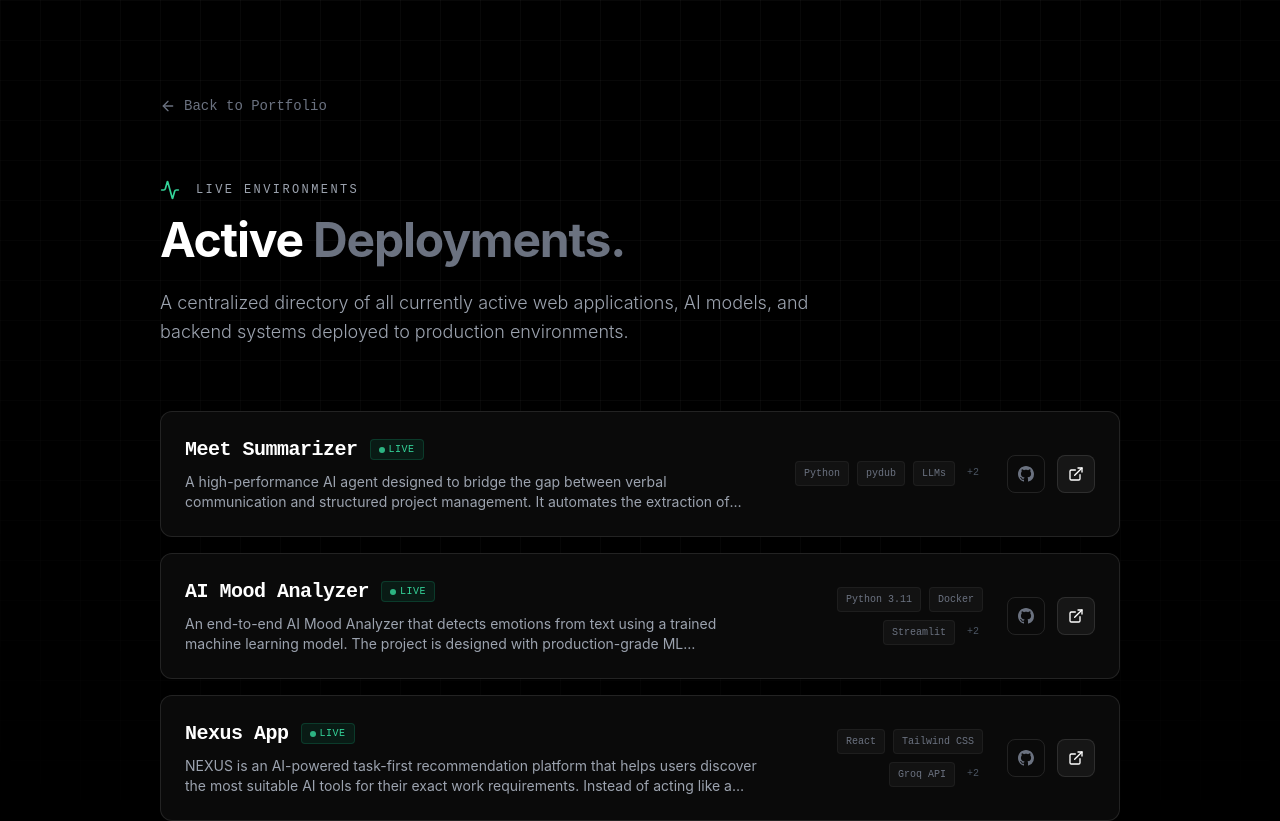
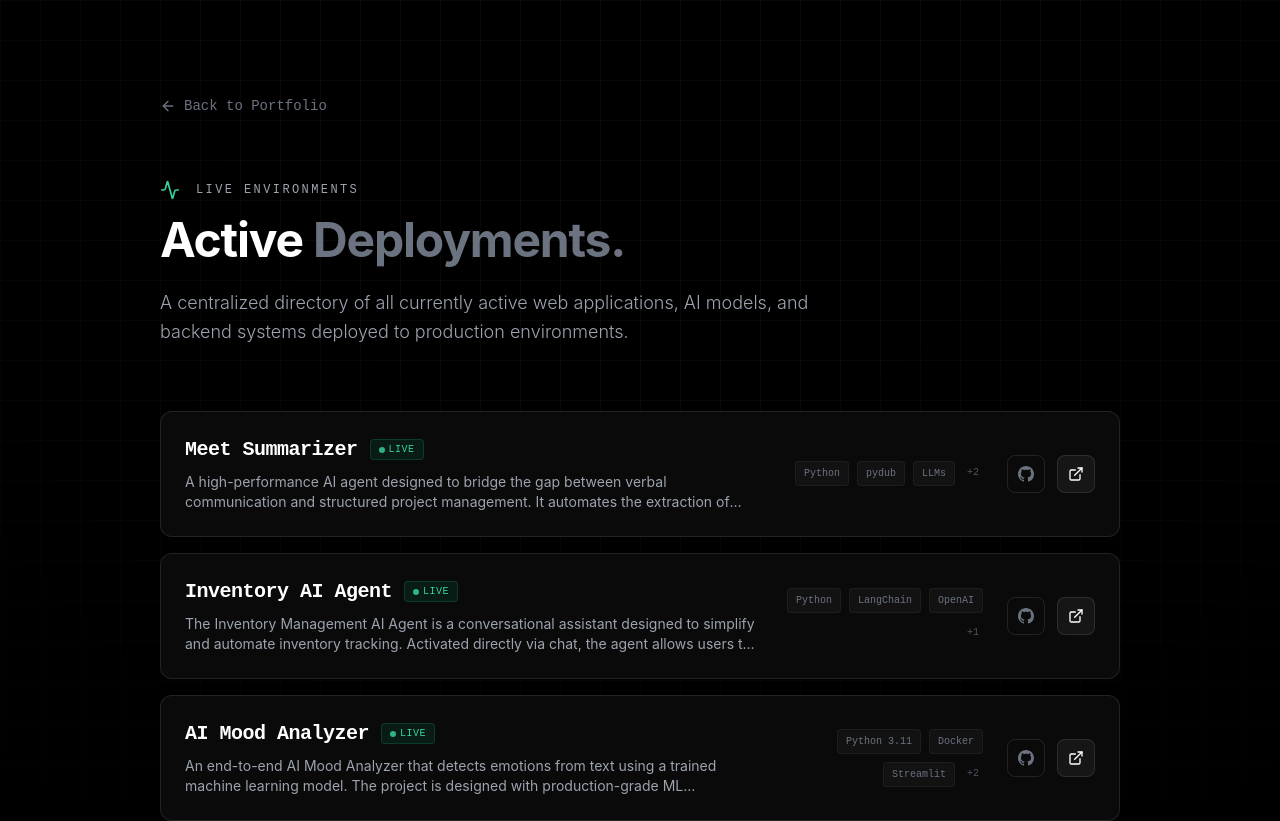
Before and after one commit to SHREYASHSINGHAI/Portfolio, a React (Vite) app: page /deployments in a window 1280 px wide. Shown: the top 821 px of the page. Built offline with nearby package versions, Linux system fonts and the light colour scheme.

Commit message:
project update

```diff
--- a/src/components/About.jsx
+++ b/src/components/About.jsx
@@ -147,7 +147,7 @@ const About = () => {
                         </p>
 
                         <div className="grid grid-cols-2 sm:grid-cols-2 gap-4 mb-6">
-                            <StatCard label="Projects Deployed" value={3} suffix="+" to="/deployments" />
+                            <StatCard label="Projects Deployed" value={5} suffix="+" to="/deployments" />
                             <StatCard label="GitHub Repos" value={19} href="https://github.com/SHREYASHSINGHAI" />
                             <StatCard label="ML Models Built" value={5} suffix="+" />
                             <StatCard label="Certifications" value={3} />
--- a/src/data/projects.js
+++ b/src/data/projects.js
@@ -54,12 +54,12 @@ export const projects = [
     type: "engineered",
     tags: ["LLMs", "Automation", "Chatbots"],
     techStack: ["Python", "LangChain", "OpenAI", "PostgreSQL"],
-    github: "https://github.com/SHREYASHSINGHAI/inventory-Management-AI-Agent",
-    demo: null,
+    github: "https://github.com/SHREYASHSINGHAI/inventory-Management-AI-Agent.git",
+    demo: "https://inventory-management-ai-agent.vercel.app/",
     featured: true,
     images: ["/images/img_inventory_1779698014269.png"],
     date: "2025",
-    status: "Completed",
+    status: "Live",
     color: "from-sky-500/20 to-blue-500/10",
     border: "hover:border-sky-500/50"
   },
```
